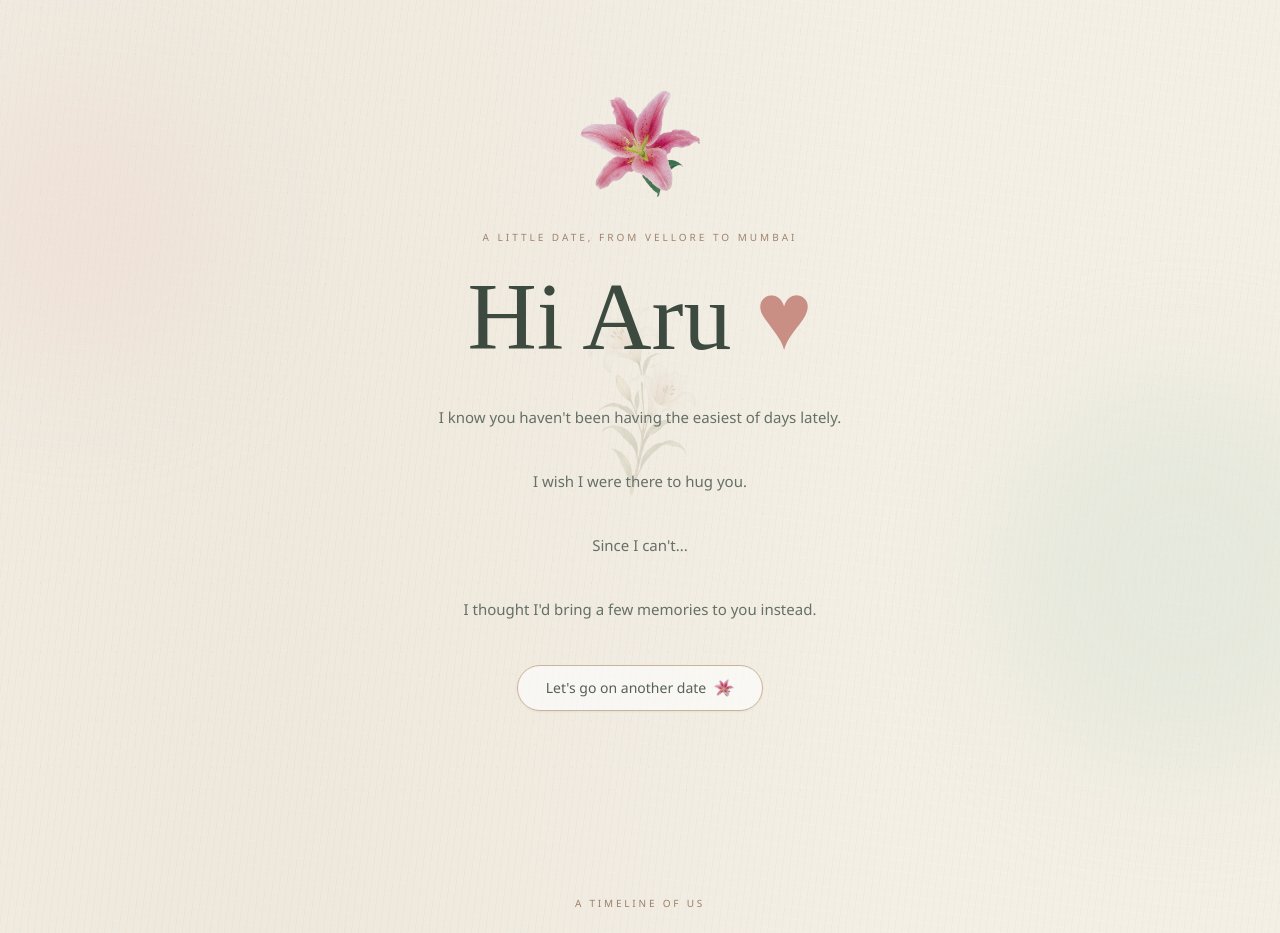
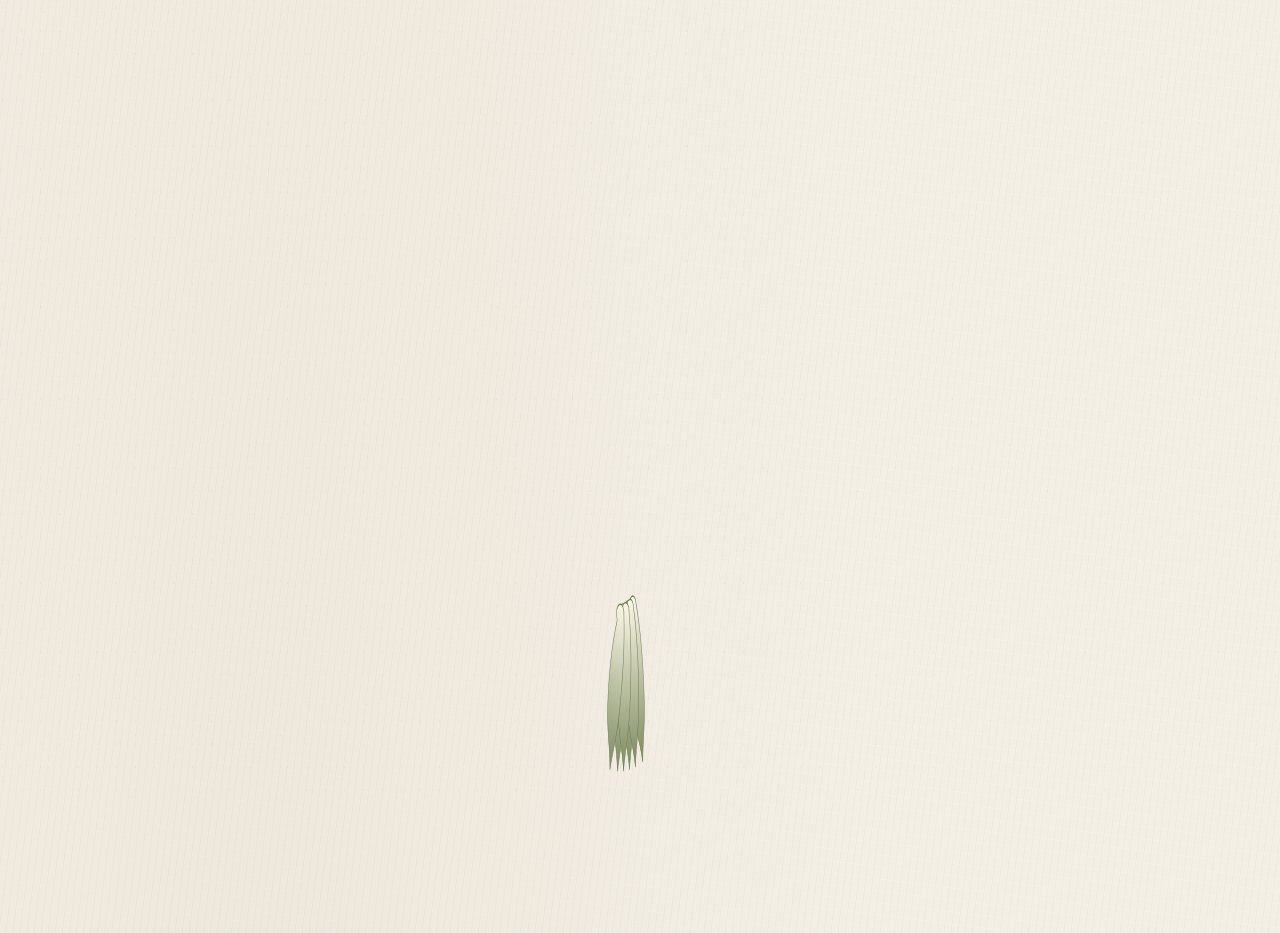
Before and after one commit to iamakee/Lovebutton, a Next.js app: page / in a window 1280 px wide. Shown: the top 933 px of the page. Built offline with nearby package versions, Linux system fonts and the light colour scheme.

Commit message:
Add scroll-driven lily bloom hero

```diff
--- a/app/globals.css
+++ b/app/globals.css
@@ -4,6 +4,7 @@
 ::selection { background:#e9cfc7 } .serif { font-family:'Cormorant Garamond','Times New Roman',serif } .paper-grain { position:relative; isolation:isolate; background-color:var(--paper); background-image:radial-gradient(ellipse at 20% 18%,rgba(137,115,79,.07),transparent 46%),radial-gradient(ellipse at 83% 64%,rgba(123,144,112,.075),transparent 43%),repeating-linear-gradient(97deg,rgba(80,70,50,.022) 0 1px,transparent 1px 7px),repeating-linear-gradient(7deg,rgba(255,255,255,.12) 0 1px,transparent 1px 12px); box-shadow:0 0 55px rgba(62,53,37,.24); }
 .paper-grain::before { content:''; position:fixed; inset:0; z-index:-1; pointer-events:none; opacity:.42; background:radial-gradient(circle at 15% 35%,rgba(121,96,63,.14) 0 .55px,transparent .8px),radial-gradient(circle at 68% 72%,rgba(90,82,65,.1) 0 .45px,transparent .75px); background-size:19px 23px,29px 31px; mix-blend-mode:multiply; }
 .paper-grain section { position:relative; isolation:isolate; } .paper-grain section::after { content:''; position:absolute; pointer-events:none; z-index:-1; width:135px; height:310px; background:url('/assets/pressed-white-lily.png') center/contain no-repeat; opacity:.2; filter:saturate(.68) contrast(.9); }
+.paper-grain .lily-hero::after { content:none; }
 .paper-grain section:nth-of-type(2)::after { left:-38px; top:13%; transform:rotate(-14deg); } .paper-grain section:nth-of-type(3)::after { right:-49px; top:4%; transform:rotate(166deg); opacity:.14; } .paper-grain section:nth-of-type(4)::after { left:-58px; bottom:4%; transform:rotate(-31deg); opacity:.16; } .paper-grain section:nth-of-type(5)::after { right:-54px; bottom:9%; transform:rotate(18deg); opacity:.17; }
 .paper-grain section:nth-of-type(2)::before { content:''; position:absolute; top:0; left:5%; width:95px; height:13px; border-radius:2px; background:rgba(205,184,143,.33); transform:rotate(-2deg); box-shadow:0 1px 4px rgba(80,60,40,.12); }
 article p:first-child, footer p:last-child { font-family:'Caveat','Comic Sans MS',cursive; font-size:1.05rem; letter-spacing:.04em; }
--- a/app/page.tsx
+++ b/app/page.tsx
@@ -1,7 +1,7 @@
-import Link from 'next/link';
 import { memories } from '../data/memories';
 import { Lily } from '../components/Lily';
 import { Reveal } from '../components/Reveal';
+import { LilyHero } from '../components/LilyHero';
 
 function Heading({ eyebrow, title, copy }: { eyebrow: string; title: string; copy?: string }) {
   return <Reveal className="mx-auto max-w-xl text-center"><p className="mb-4 text-[10px] uppercase tracking-[.28em] text-[#9b806b]">{eyebrow}</p><h2 className="serif text-5xl leading-[.9] text-[#465448] sm:text-6xl">{title}</h2>{copy && <p className="mt-6 leading-7 text-[#677168]">{copy}</p>}</Reveal>;
@@ -9,10 +9,7 @@ function Heading({ eyebrow, title, copy }: { eyebrow: string; title: string; cop
 
 export default function Home() {
   return <main className="paper-grain overflow-hidden">
-    <section className="relative flex min-h-[100svh] items-center justify-center px-5 sm:px-6">
-      <div className="absolute -left-16 top-20 h-72 w-72 rounded-full bg-[#efd9d2]/45 blur-3xl"/><div className="absolute -right-24 bottom-8 h-96 w-96 rounded-full bg-[#dbe4d7]/55 blur-3xl"/>
-      <Reveal className="relative z-10 max-w-2xl text-center"><Lily className="mx-auto mb-8" size={124}/><p className="mb-6 text-[10px] uppercase tracking-[.3em] text-[#9e846f]">A little date, from Vellore to Mumbai</p><h1 className="serif text-6xl leading-none sm:text-8xl">Hi Aru <span className="text-[#c98e84]">♥</span></h1><p className="mx-auto mt-9 max-w-md whitespace-pre-line text-[15px] leading-8 text-[#657067]">I know you haven&apos;t been having the easiest of days lately.{`\n\n`}I wish I were there to hug you.{`\n\n`}Since I can&apos;t...{`\n\n`}I thought I&apos;d bring a few memories to you instead.</p><Link href="/date" className="mt-10 inline-flex min-h-11 items-center gap-2 rounded-full border border-[#cbb29a] bg-white/60 px-7 py-3 text-sm text-[#556154] shadow-sm"><span>Let&apos;s go on another date</span><Lily size={20}/></Link></Reveal>
-    </section>
+    <LilyHero />
     <div id="memories">
       <section className="px-5 py-24 sm:px-6"><Heading eyebrow="A timeline of us" title="From respect button to love button" copy="Each story is a memory of how our love grew and will continue to grow forever."/><div className="relative mx-auto mt-16 max-w-5xl"><div className="timeline-line absolute bottom-8 left-3 top-8 w-px md:left-1/2"/>{memories.map((memory, index) => <Reveal key={memory.title} className={`relative mb-20 ml-8 flex flex-col gap-5 md:mb-28 md:ml-0 md:w-[calc(50%-2.5rem)] ${index % 2 ? 'md:ml-[calc(50%+2.5rem)]' : ''}`}><span className="absolute -left-[29px] top-8 h-3 w-3 rounded-full border-2 border-[#fcfaf5] bg-[#c99688]"/><div className="relative aspect-[4/3] overflow-hidden rounded-[1.35rem] bg-[#e8e1d7]"><img src={memory.image} alt={memory.title} loading={index < 2 ? 'eager' : 'lazy'} className="h-full w-full object-contain object-center"/></div><article className="glass rounded-[1.5rem] p-6"><p className="text-[10px] uppercase tracking-[.2em] text-[#a48870]">{memory.date}</p><h3 className="serif mt-3 text-4xl leading-none">{memory.title}</h3><p className="mt-5 text-sm leading-7 text-[#667166]">{memory.story}</p><p className="serif mt-5 border-l border-[#d6b7ad] pl-4 text-lg italic text-[#788274]">“{memory.quote}”</p></article></Reveal>)}</div></section>
       <section className="px-5 py-28 text-center"><Lily className="mx-auto mb-7" size={76}/><Heading eyebrow="There is so much ahead" title="Our story isn&apos;t finished."/><p className="mx-auto mt-7 max-w-md text-sm leading-7 text-[#677168]">This isn&apos;t completed yet — it&apos;s only the beginning. There will be many more versions of this page, so don&apos;t worry.</p><p className="mt-8 text-sm tracking-[.1em] text-[#748074]">Many more memories loading<span className="inline-block w-7 animate-pulse">...</span></p></section>
--- /dev/null
+++ b/components/LilyHero.tsx
@@ -0,0 +1,217 @@
+'use client';
+
+import { useEffect, useRef, useState } from 'react';
+import {
+  cubicBezier,
+  motion,
+  useReducedMotion,
+  useScroll,
+  useTransform,
+  type MotionValue,
+} from 'framer-motion';
+
+const TEPAL_PATH = 'M0,0 C-3,-20 -14,-30 -17,-55 C-20,-85 -16,-115 -7,-138 C-12,-144 -11,-150 -4,-153 C3,-156 10,-152 10,-145 C17,-120 18,-88 15,-58 C13,-32 3,-18 0,0 Z';
+
+const OUTER_TEPALS = [
+  { budAngle: -11, bloomAngle: -100 },
+  { budAngle: -2, bloomAngle: -18 },
+  { budAngle: 6, bloomAngle: 55 },
+];
+
+const INNER_TEPALS = [
+  { budAngle: -6, bloomAngle: -55 },
+  { budAngle: 2, bloomAngle: 18 },
+  { budAngle: 11, bloomAngle: 100 },
+];
+
+const STAMEN_ANGLES = [-72, -43, -14, 14, 43, 72];
+const EASE_IN_OUT = cubicBezier(0.42, 0, 0.58, 1);
+const BLOOM_EASE = cubicBezier(0.22, 1, 0.36, 1);
+
+type TepalProps = {
+  bloom: MotionValue<number>;
+  budAngle: number;
+  bloomAngle: number;
+  bloomScale: number;
+  layer: 'outer' | 'inner';
+  reducedMotion: boolean;
+};
+
+function Tepal({ bloom, budAngle, bloomAngle, bloomScale, layer, reducedMotion }: TepalProps) {
+  const rotate = useTransform(bloom, [0, 1], [budAngle, bloomAngle]);
+  const scaleX = useTransform(bloom, [0, 1], [0.34, bloomScale]);
+  const budOpacity = useTransform(bloom, [0, 0.18, 0.42, 1], [1, 1, 0, 0]);
+  const flowerOpacity = useTransform(bloom, [0, 0.18, 0.42, 1], [0, 0, 1, 1]);
+
+  const flowerFill = layer === 'outer' ? 'url(#lily-outer-tepal)' : '#fffdf8';
+  const flowerStroke = layer === 'outer' ? '#c98f7e' : '#c9a45a';
+
+  return (
+    <motion.g
+      style={{
+        rotate: reducedMotion ? bloomAngle : rotate,
+        scaleX: reducedMotion ? bloomScale : scaleX,
+        transformBox: 'fill-box',
+        transformOrigin: '50% 100%',
+      }}
+    >
+      <motion.path
+        d={TEPAL_PATH}
+        fill="url(#lily-bud-tepal)"
+        stroke="#6f7e59"
+        strokeWidth="1.35"
+        style={{ opacity: reducedMotion ? 0 : budOpacity }}
+      />
+      <motion.path
+        d={TEPAL_PATH}
+        fill={flowerFill}
+        stroke={flowerStroke}
+        strokeWidth={layer === 'outer' ? '1.55' : '1.15'}
+        style={{ opacity: reducedMotion ? 1 : flowerOpacity }}
+      />
+      <motion.path
+        d="M0,-6 C1,-44 0,-97 0,-142"
+        fill="none"
+        stroke="#c9a99a"
+        strokeWidth="1.05"
+        strokeLinecap="round"
+        style={{ opacity: reducedMotion ? 0.4 : flowerOpacity }}
+      />
+    </motion.g>
+  );
+}
+
+function Stamen({ angle, opacity, reducedMotion }: { angle: number; opacity: MotionValue<number>; reducedMotion: boolean }) {
+  return (
+    <motion.g transform={`rotate(${angle})`} style={{ opacity: reducedMotion ? 1 : opacity }}>
+      <path d="M0,0 Q10,-45 6,-88" fill="none" stroke="#b98f52" strokeWidth="1.8" strokeLinecap="round" />
+      <ellipse cx="6" cy="-94" rx="4" ry="11" fill="#c9973f" transform="rotate(16 6 -94)" />
+      <ellipse cx="4.8" cy="-97" rx="1.15" ry="4.6" fill="#e1bc70" opacity="0.64" transform="rotate(16 4.8 -97)" />
+    </motion.g>
+  );
+}
+
+function Pistil({ opacity, reducedMotion }: { opacity: MotionValue<number>; reducedMotion: boolean }) {
+  return (
+    <motion.g transform="rotate(-3)" style={{ opacity: reducedMotion ? 1 : opacity }}>
+      <path d="M0,0 Q4,-70 0,-125" fill="none" stroke="#9fae7a" strokeWidth="2.25" strokeLinecap="round" />
+      <circle cx="-4" cy="-126" r="4.2" fill="#8a9c68" />
+      <circle cx="1" cy="-129" r="4.2" fill="#8a9c68" />
+      <circle cx="5" cy="-125" r="4.2" fill="#8a9c68" />
+    </motion.g>
+  );
+}
+
+export function LilyHero() {
+  const wrapperRef = useRef<HTMLElement>(null);
+  const flowerRef = useRef<HTMLDivElement>(null);
+  const reducedMotion = useReducedMotion() ?? false;
+  const [layout, setLayout] = useState({ flowerHeight: 278, viewportHeight: 800 });
+  const { scrollYProgress } = useScroll({
+    target: wrapperRef,
+    offset: ['start start', 'end end'],
+  });
+
+  useEffect(() => {
+    const updateLayout = () => {
+      const flowerHeight = flowerRef.current?.getBoundingClientRect().height ?? 278;
+      const viewportHeight = window.innerHeight;
+
+      setLayout((current) => (
+        Math.abs(current.flowerHeight - flowerHeight) < 1 && current.viewportHeight === viewportHeight
+          ? current
+          : { flowerHeight, viewportHeight }
+      ));
+    };
+
+    updateLayout();
+    const observer = new ResizeObserver(updateLayout);
+    if (flowerRef.current) observer.observe(flowerRef.current);
+    window.addEventListener('resize', updateLayout);
+
+    return () => {
+      observer.disconnect();
+      window.removeEventListener('resize', updateLayout);
+    };
+  }, []);
+
+  // The canvas begins just below the viewport; its visible bloom settles near 18vh.
+  // Until 45% scroll progress, only this transform changes.
+  const restingY = layout.flowerHeight - (layout.viewportHeight * 0.93);
+  const riseY = useTransform(scrollYProgress, [0, 0.45], [0, restingY], { ease: EASE_IN_OUT });
+
+  // These ranges intentionally begin after the rise is fully complete.
+  const outerBloom = useTransform(scrollYProgress, [0.45, 0.85], [0, 1], { ease: BLOOM_EASE });
+  const innerBloom = useTransform(scrollYProgress, [0.55, 0.9], [0, 1], { ease: BLOOM_EASE });
+  const glowOpacity = useTransform(outerBloom, [0, 0.34, 1], [0, 0.28, 0.5]);
+  const centerOpacity = useTransform(scrollYProgress, [0.83, 0.9], [0, 1], { ease: BLOOM_EASE });
+
+  return (
+    <section
+      ref={wrapperRef}
+      className={`lily-hero relative ${reducedMotion ? 'h-[100svh]' : 'h-[340svh]'}`}
+      aria-label="A lily blooming as you scroll"
+    >
+      <div className="sticky top-0 h-[100svh] overflow-hidden">
+        <motion.div
+          ref={flowerRef}
+          className="pointer-events-none absolute bottom-[-8svh] left-1/2 w-[86vw] max-w-[26rem]"
+          style={{ x: '-50%', y: reducedMotion ? restingY : riseY }}
+        >
+          <svg viewBox="-190 -175 380 260" className="block h-auto w-full overflow-visible" aria-hidden="true" focusable="false">
+            <defs>
+              <radialGradient id="lily-outer-tepal" cx="50%" cy="100%" r="112%">
+                <stop offset="0%" stopColor="#e7b8a8" />
+                <stop offset="58%" stopColor="#f5d7cf" />
+                <stop offset="100%" stopColor="#fffdfa" />
+              </radialGradient>
+              <linearGradient id="lily-bud-tepal" x1="0%" y1="100%" x2="0%" y2="0%">
+                <stop offset="0%" stopColor="#7c8a5f" />
+                <stop offset="100%" stopColor="#fbf6e6" />
+              </linearGradient>
+              <radialGradient id="lily-throat" cx="50%" cy="50%" r="50%">
+                <stop offset="0%" stopColor="#d9c65a" stopOpacity="0.9" />
+                <stop offset="100%" stopColor="#d9c65a" stopOpacity="0" />
+              </radialGradient>
+            </defs>
+
+            <motion.ellipse
+              cx="0"
+              cy="-7"
+              rx="79"
+              ry="47"
+              fill="url(#lily-throat)"
+              style={{ opacity: reducedMotion ? 0.5 : glowOpacity }}
+            />
+
+            {OUTER_TEPALS.map((tepal) => (
+              <Tepal
+                key={tepal.bloomAngle}
+                bloom={outerBloom}
+                {...tepal}
+                bloomScale={1}
+                layer="outer"
+                reducedMotion={reducedMotion}
+              />
+            ))}
+            {INNER_TEPALS.map((tepal) => (
+              <Tepal
+                key={tepal.bloomAngle}
+                bloom={innerBloom}
+                {...tepal}
+                bloomScale={0.88}
+                layer="inner"
+                reducedMotion={reducedMotion}
+              />
+            ))}
+
+            {STAMEN_ANGLES.map((angle) => (
+              <Stamen key={angle} angle={angle} opacity={centerOpacity} reducedMotion={reducedMotion} />
+            ))}
+            <Pistil opacity={centerOpacity} reducedMotion={reducedMotion} />
+          </svg>
+        </motion.div>
+      </div>
+    </section>
+  );
+}
```
